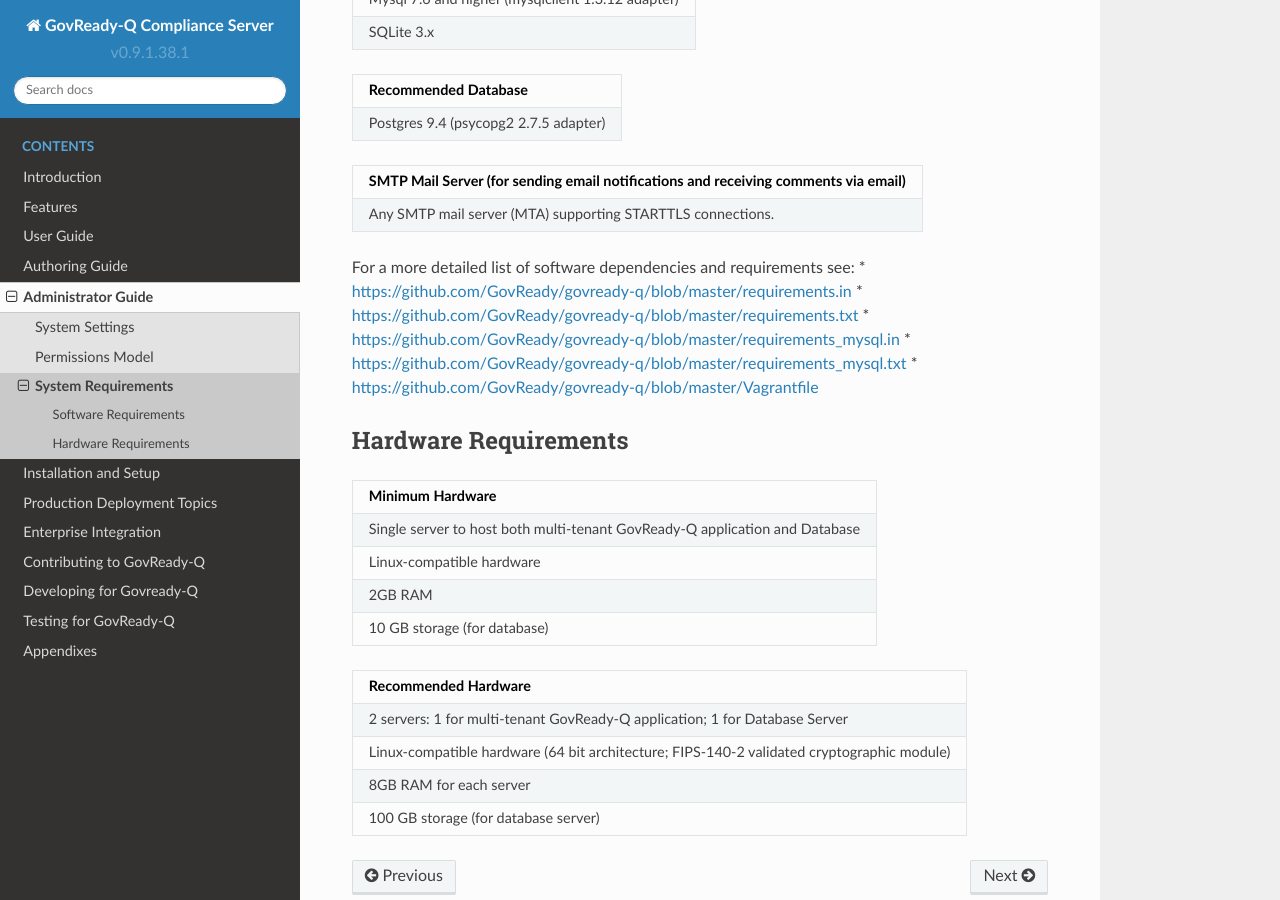
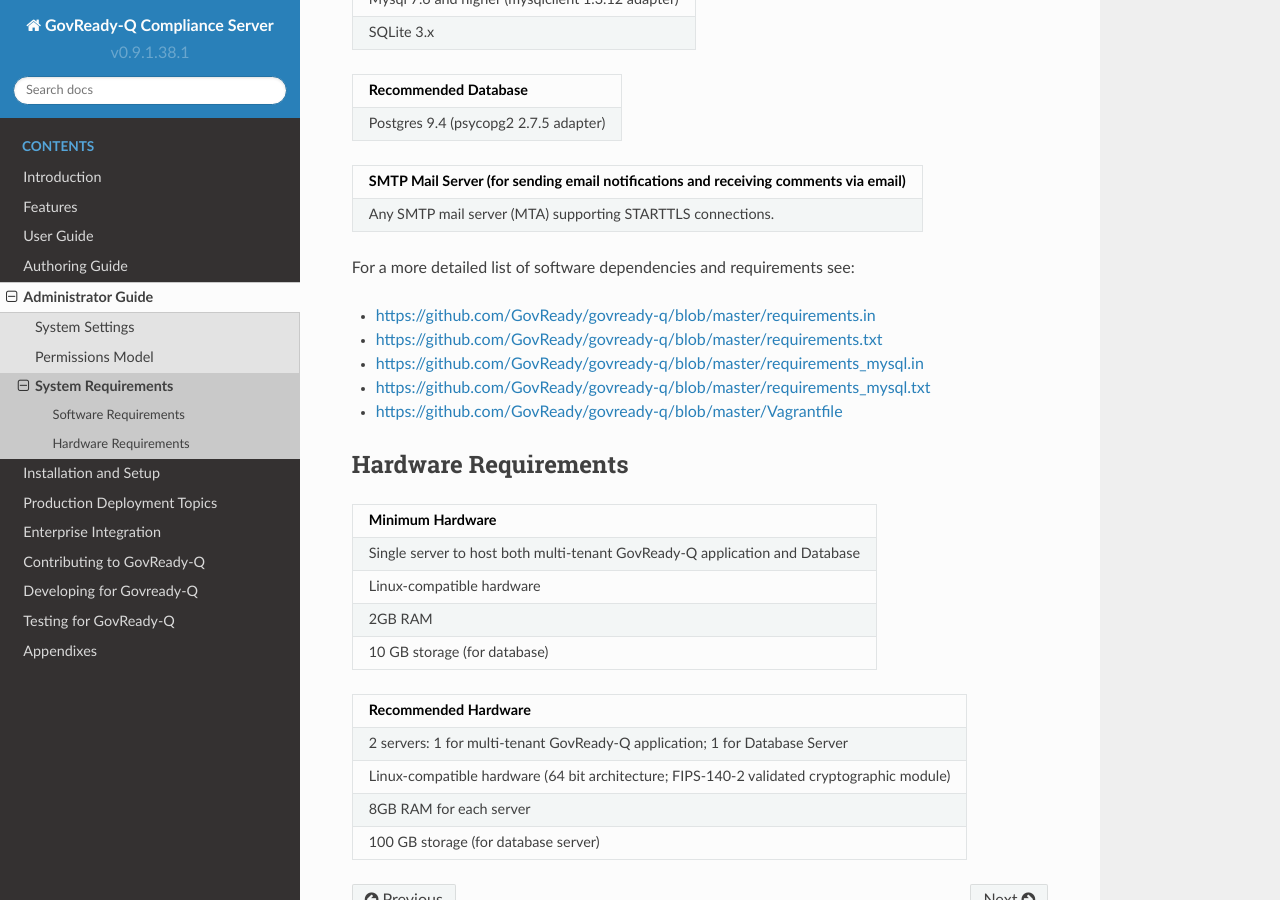
Before and after one commit to GovReady/govready-q-docs, a Sphinx documentation site: the page built from source/administrator-guide/system-requirements.rst, in a window 1280 px wide and 900 px high, scrolled down 1083 px. Built offline with Sphinx 7.4.7 and the Read the Docs theme 2.0.0, drawn with Linux system fonts in a browser that asks for light colours.

Commit message:
spelling

```diff
--- a/source/administrator-guide/system-requirements.rst
+++ b/source/administrator-guide/system-requirements.rst
@@ -82,12 +82,12 @@
 +-----------------------------------------------------------------------+
 
 For a more detailed list of software dependencies and requirements see:
-\* https://github.com/GovReady/govready-q/blob/master/requirements.in \*
-https://github.com/GovReady/govready-q/blob/master/requirements.txt \*
-https://github.com/GovReady/govready-q/blob/master/requirements_mysql.in
-\*
-https://github.com/GovReady/govready-q/blob/master/requirements_mysql.txt
-\* https://github.com/GovReady/govready-q/blob/master/Vagrantfile
+
+* https://github.com/GovReady/govready-q/blob/master/requirements.in
+* https://github.com/GovReady/govready-q/blob/master/requirements.txt
+* https://github.com/GovReady/govready-q/blob/master/requirements_mysql.in
+* https://github.com/GovReady/govready-q/blob/master/requirements_mysql.txt
+* https://github.com/GovReady/govready-q/blob/master/Vagrantfile
 
 Hardware Requirements
 ---------------------
--- a/source/developing-for-govready-q/data-model-design-guide/discussions.rst
+++ b/source/developing-for-govready-q/data-model-design-guide/discussions.rst
@@ -22,4 +22,4 @@
 Attachments and Validation
 ------------------------------------
 
-All uploads are limited by file extension, size and type using filetype_. The valid extensions(**content types**) are: pdf(**application/pdf**), png(**image/png**), jpg(**image/jpg**) with an upload limit of 2.5MB.
+All uploads are limited by file extension, size and type using filetype_. The valid extensions (**content types**) are: pdf (**application/pdf**), png (**image/png**), jpg (**image/jpeg**) with an upload limit of 2.5MB.
--- a/source/installation-and-setup/desktop-installation/windows.rst
+++ b/source/installation-and-setup/desktop-installation/windows.rst
@@ -8,7 +8,7 @@
 .. _Ubuntu: https://askubuntu.com/questions/1034313/ubuntu-18-4-libqt5core-so-5-cannot-open-shared-object-file-no-such-file-or-dir
 .. _strip: https://sourceware.org/binutils/docs/binutils/strip.html
 .. _Pycharm: https://www.jetbrains.com/help/pycharm/configuring-line-endings-and-line-separators.html
-.. _Notepad++: https://support.nesi.org.nz/hc/en-gb/articles/218032857-Converting-from-Windows-style-to-UNIX-style-line-endings#:~:text=Converting%20using%20Notepad%2B%2B&text=To%20write%20your%20file%20in,with%20UNIX%2Dstyle%20line%20endings.
+.. _Notepad++: https://support.nesi.org.nz/hc/en-gb/articles/218032857-Converting-from-Windows-style-to-UNIX-style-line-endings
 
 Windows
 =======
@@ -65,7 +65,7 @@
    ./install-govready-q
 
 .. note::
-   When using any shell scripts on Windows make sure the file's format is in Unix Format to avoid a read error. You can change with an EOL conversion(CRLF to LF) with PyCharm_ or Notepad++_ using install-govready-q.sh. If you forget to change the EOL for the files you will have to manually add in an organization and related data(Help squad).
+   When using any shell scripts on Windows make sure the file's format is in Unix Format to avoid a read error. You can change with an EOL conversion (CRLF to LF) with PyCharm_ or Notepad++_ using install-govready-q.sh. If you forget to change the EOL for the files you will have to manually add in an organization and related data (Help squad).
 
 .. note::
    The command ``install-govready-q.sh`` creates the Superuser interactively allowing you to specify username and password.
```
